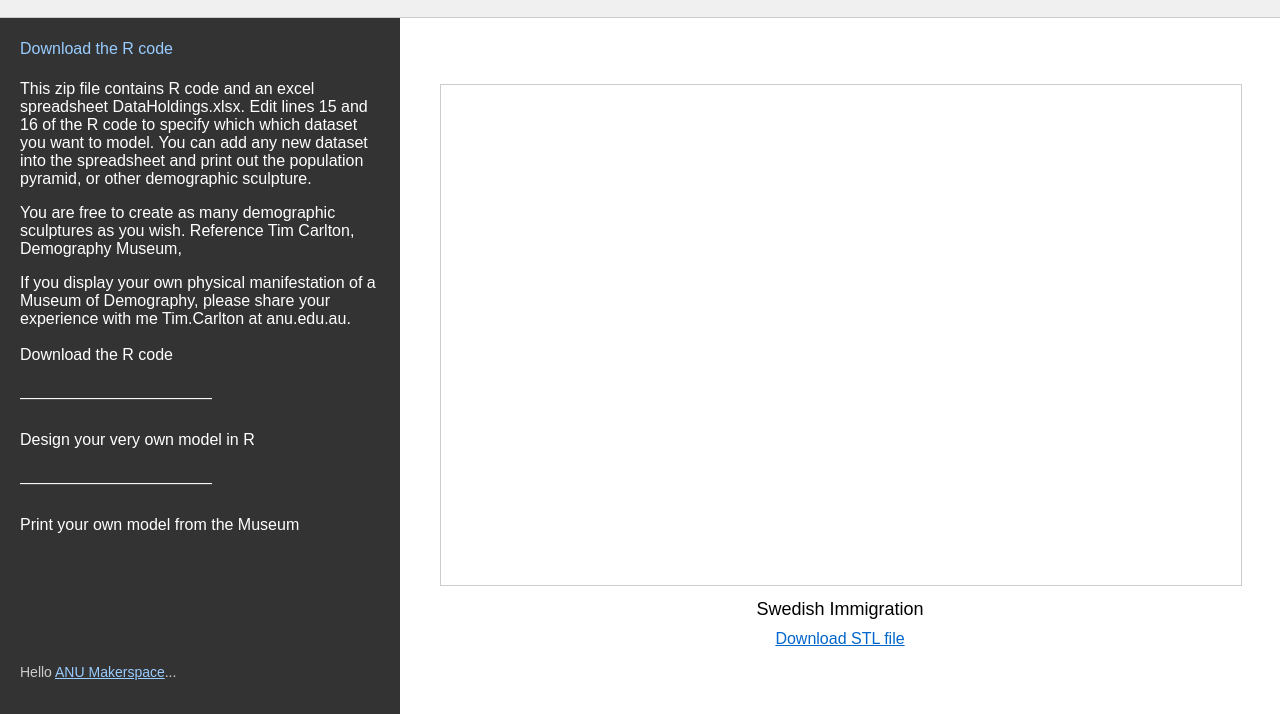
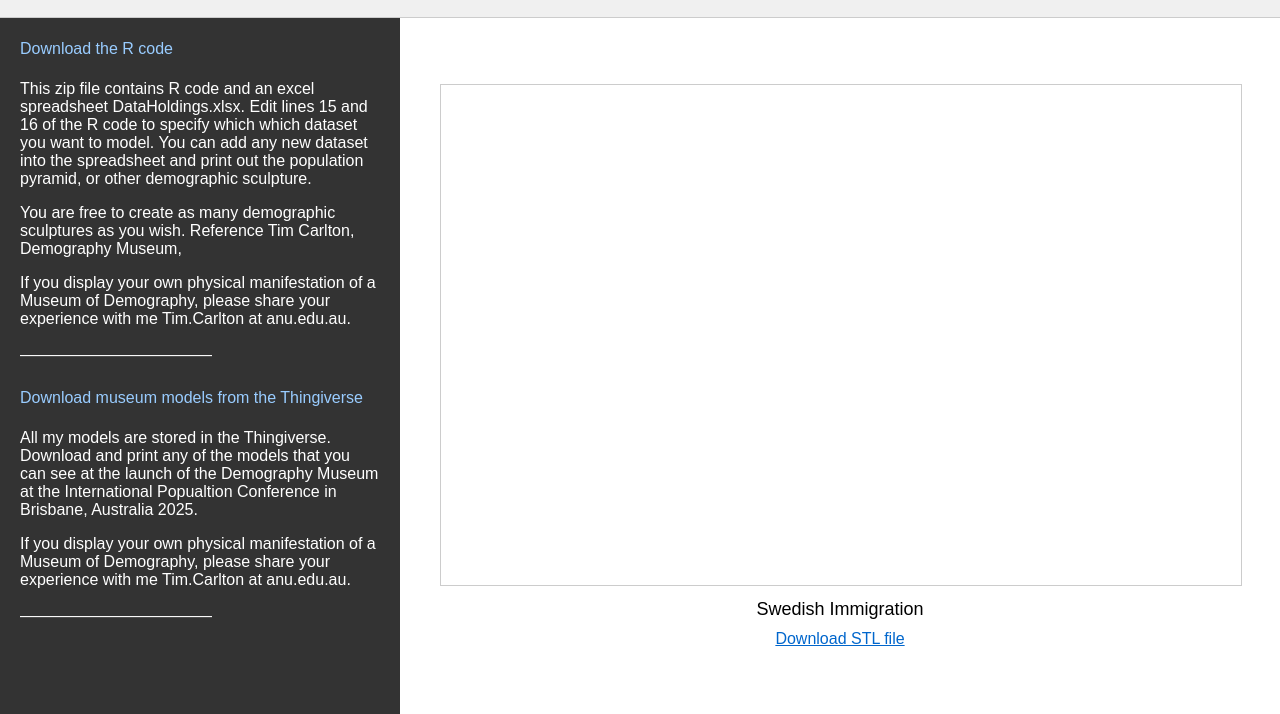
Before and after one commit to Demographartist/DemographyMuseum, a plain HTML site: page 1-make.html in a window 1280 px wide. Shown: the part 86-800 px from the top of the page. Drawn offline with nearby package versions, Linux system fonts and the light colour scheme.

Commit message:
Update 1-make.html

```diff
--- a/1-make.html
+++ b/1-make.html
@@ -111,27 +111,20 @@
         <p> If you display your own physical manifestation of a Museum of Demography, please share your experience with me Tim.Carlton at anu.edu.au.</p>
 
 
-        <a href="1-index.html">Download the R code</a>
+        <a>————————————</a>
 
+        <a href="https://www.thingiverse.com/timbocarlton/designs" style="color: #99ccff;" target="_blank">Download museum models from the Thingiverse </a>
+        <p> All my models are stored in the Thingiverse. Download and print any of the models that you can see at the launch of the Demography Museum at the International Popualtion Conference in Brisbane, Australia 2025.  </p>
+        <p> If you display your own physical manifestation of a Museum of Demography, please share your experience with me Tim.Carlton at anu.edu.au.</p>
         <a>————————————</a>
-        <a href="1-make.html">Design your very own model in R</a>
-        <a>————————————</a>
-        <a href="1-print.html">Print your own model from the Museum</a>
       </div>
 
-      <div class="acknowledgement">
-        <!-- Acknowledgements text unchanged -->
-        <!-- (You can paste your same acknowledgements here as needed) -->
-        <p>
-          Hello  <a href="https://makerspace.anu.edu.au/" style="color: #99ccff;" target="_blank">ANU Makerspace</a>...
-        </p>
-      </div>
     </div>
 
     <div class="content">
       <div id="viewer" style="width: 800px; height: 500px;"></div>
       <div id="caption">Swedish Immigration</div>
-      <a id="download" href="Sweden_immigration.stl" download>Download STL file</a>
+      <a id="download" href="Sweden_Immigration.stl" download>Download STL file</a>
     </div>
   </main>
 
```
